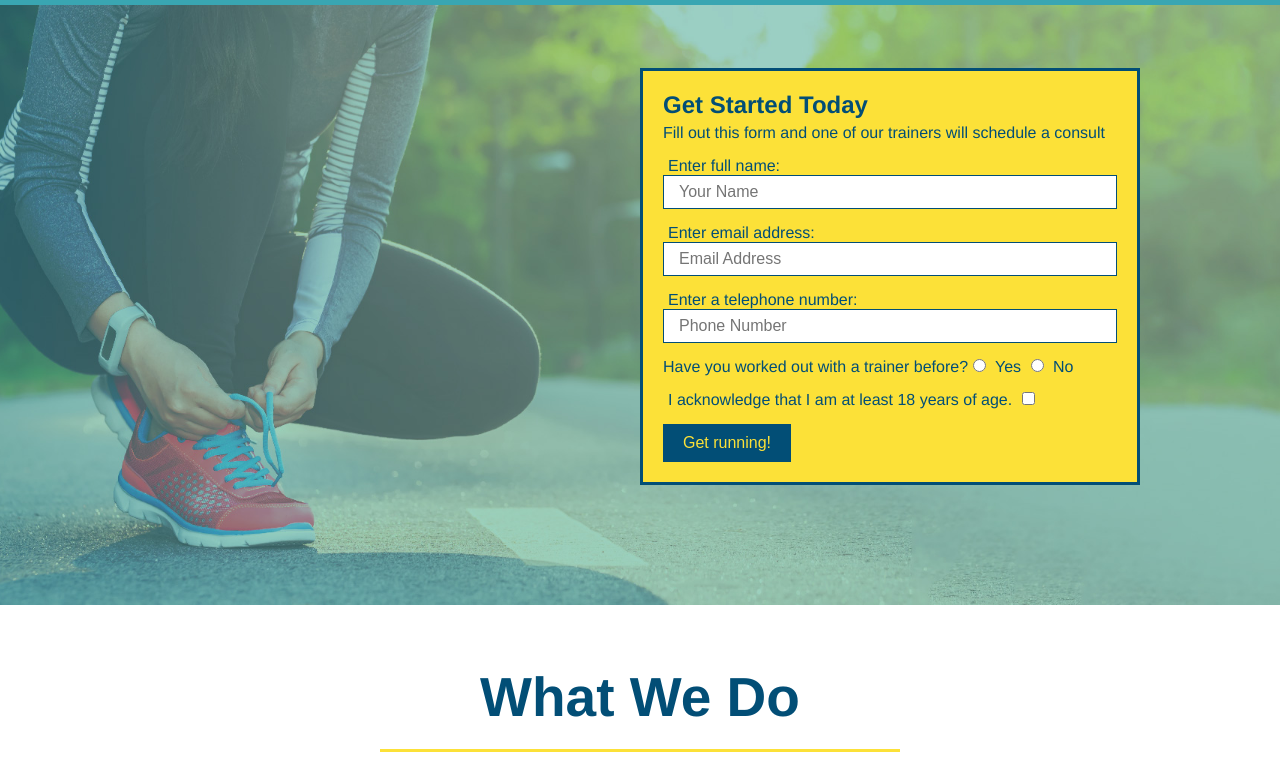
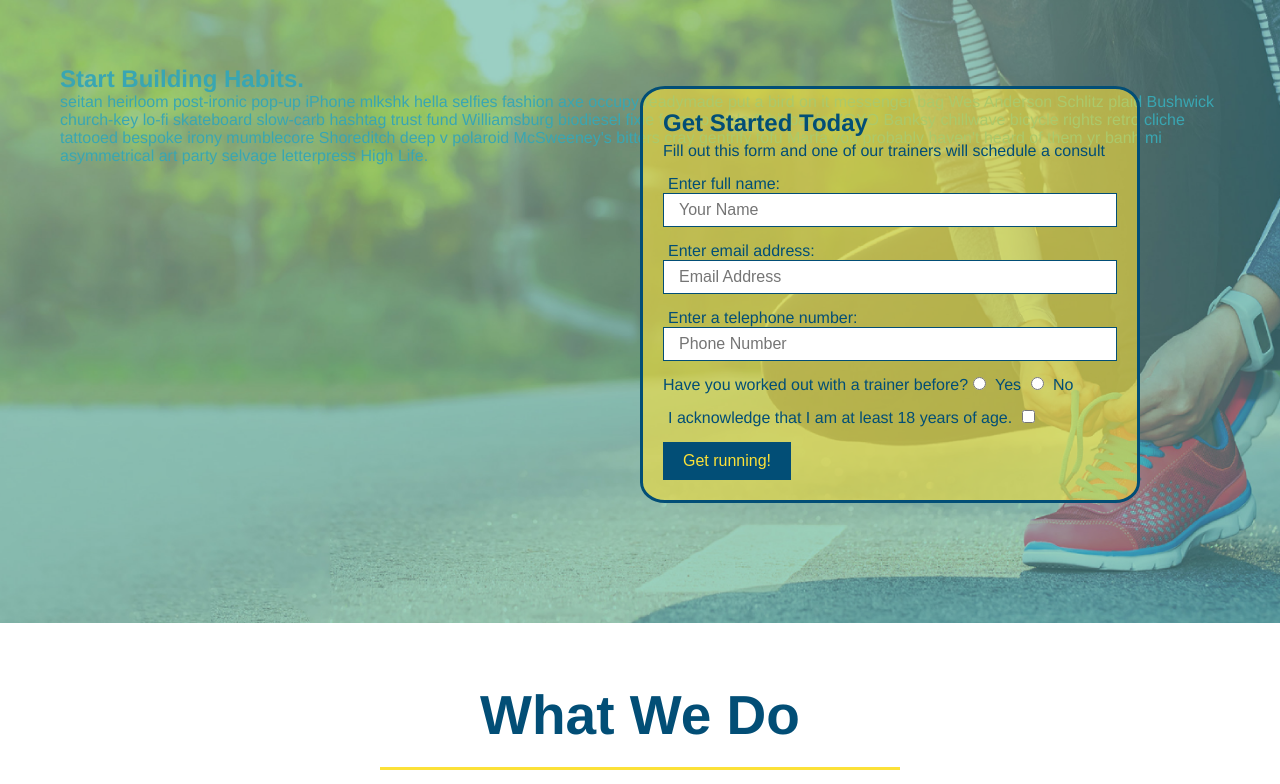
Before and after one commit to daphne1014/run-buddy, a plain HTML site: page index.html in a window 1280 px wide. Shown: the part 77-861 px from the top of the page. Drawn offline with Linux system fonts and the light colour scheme.

Commit message:
add content to hero, replace image

```diff
--- a/assets/css/style.css
+++ b/assets/css/style.css
@@ -13,7 +13,6 @@ body {
 /* apply styles to <header> */
 header {
   padding: 20px 35px;
-  background-color: #39a6b2;
 }
 
 header h1 {
@@ -71,9 +70,9 @@ section {
 }
 
 /* Hero Style Start */
-.hero {
-  background-image: url('../images/hero-bg.jpg');
-  height: 600px;
+.top {
+  background-image: url('../images/flipped-hero-image.jpg');
+  height: 700px;
   background-size: cover;
   background-position: center;
   position: relative;
@@ -82,7 +81,8 @@ section {
 
 .hero-form {
   border: 3px solid #024e76;
-  background-color: #fce138;
+  border-radius: 5%;
+  background-color: #fce23896;
   padding: 20px;
   width: 500px;
   color: #024e76;
--- a/index.html
+++ b/index.html
@@ -8,6 +8,7 @@
 </head>
 
 <body>
+  <div class="top">
   <!-- navigation -->
   <header>
     <h1>
@@ -38,6 +39,12 @@
 
   <!-- hero/jumbotron -->
   <section class="hero">
+    <div class="hero-cta">
+      <h2>Start Building Habits.</h2>
+      <p>
+        seitan heirloom post-ironic pop-up iPhone mlkshk hella selfies fashion axe occupy readymade put a bird on it messenger bag Wes Anderson Schlitz plaid Bushwick church-key lo-fi skateboard slow-carb hashtag trust fund Williamsburg biodiesel fixie farm-to-table 8-bit banjo XOXO Banksy chillwave bicycle rights retro cliche tattooed bespoke irony mumblecore Shoreditch deep v polaroid McSweeney's bitters cray gentrify tofu Marfa you probably haven't heard of them yr banh mi asymmetrical art party selvage letterpress High Life.
+      </p>
+    </div>
     <div class="hero-form">
       <h3>Get Started Today</h3>
       <p>Fill out this form and one of our trainers will schedule a consult</p>
@@ -67,6 +74,7 @@
       </form>
     </div>
   </section>
+  </div>
 
   <!-- "what we do" section -->
   <section id="what-we-do" class="intro">
```
Also changed, not shown: assets/images/flipped-hero-image.jpg (added).
